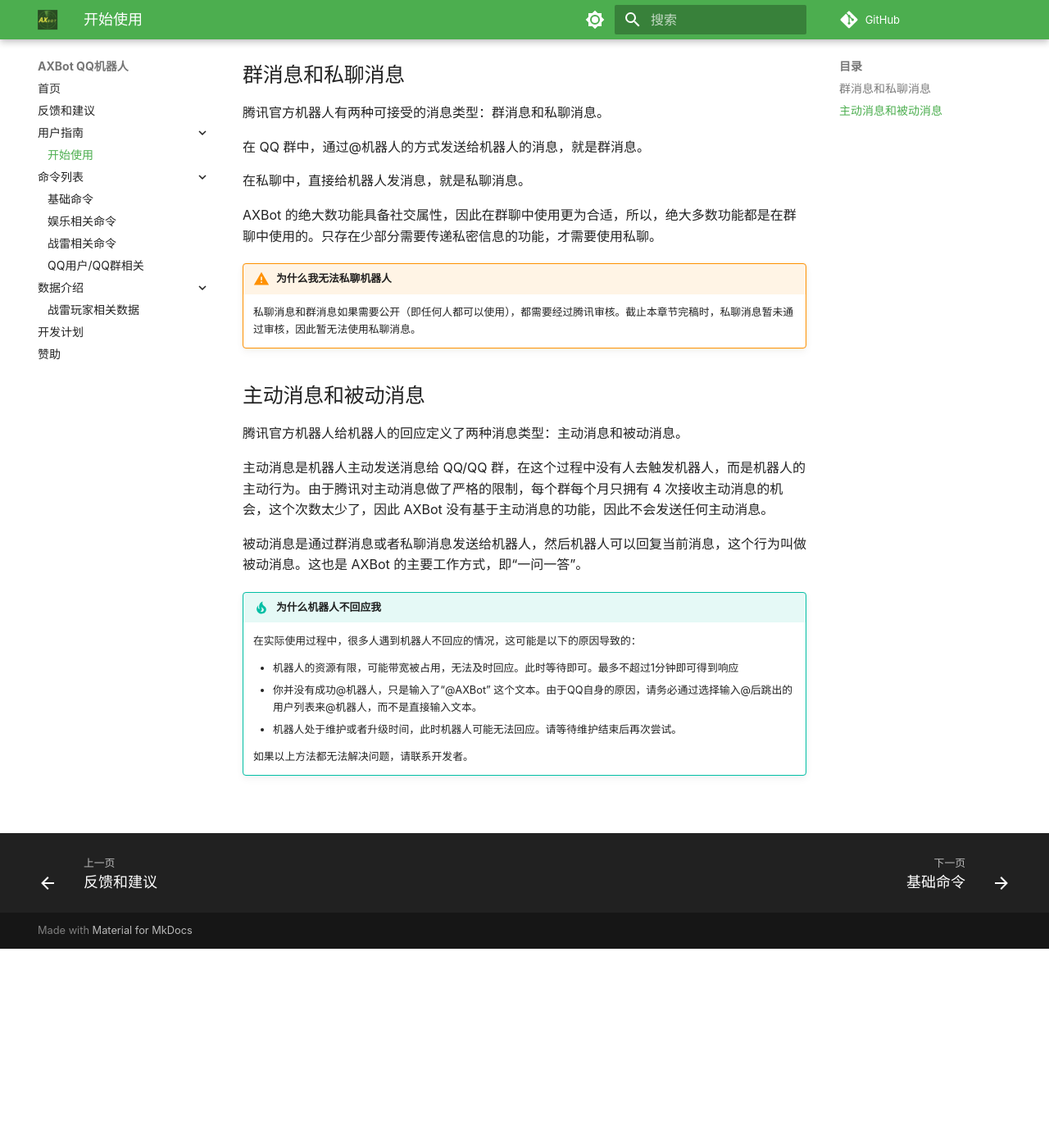
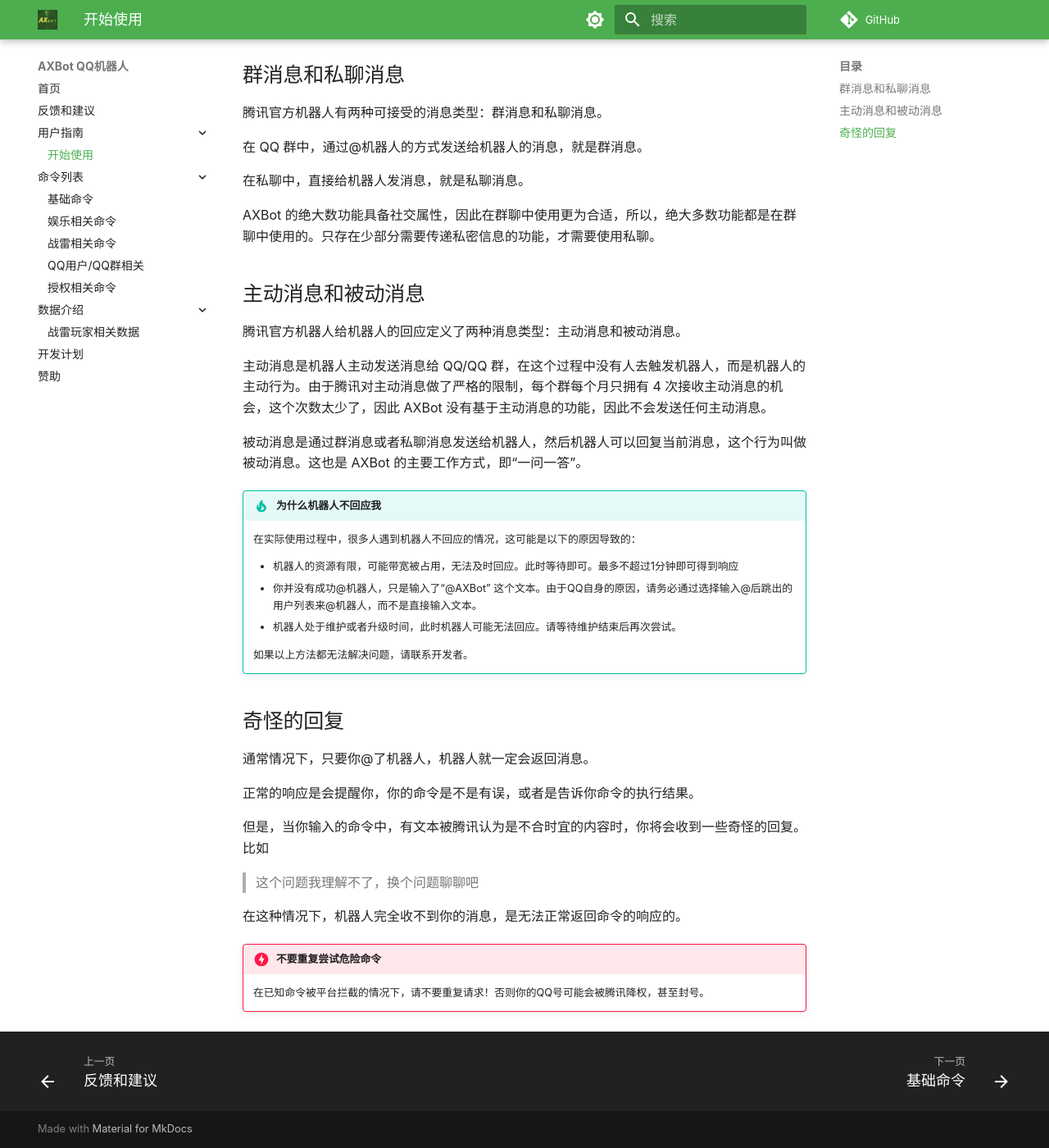
Before and after one commit to axiangcoding/axbot-qq-docs, an MkDocs documentation site: the page built from docs/user-guide/how-to-use.md, in a window 1280 px wide and 1400 px high, scrolled down 243 px. Shown: the whole window at 82% size. Built offline with MkDocs 1.6.1 and Material for MkDocs 9.7.7, drawn with Linux system fonts in a browser that asks for light colours; comment, search, counter and statistics services are not loaded.

Commit message:
更新文档

```diff
--- a/docs/user-guide/how-to-use.md
+++ b/docs/user-guide/how-to-use.md
@@ -12,10 +12,6 @@
 在私聊中，直接给机器人发消息，就是私聊消息。
 
 AXBot 的绝大数功能具备社交属性，因此在群聊中使用更为合适，所以，绝大多数功能都是在群聊中使用的。只存在少部分需要传递私密信息的功能，才需要使用私聊。
-
-!!! warning "为什么我无法私聊机器人"
-
-    私聊消息和群消息如果需要公开（即任何人都可以使用），都需要经过腾讯审核。截止本章节完稿时，私聊消息暂未通过审核，因此暂无法使用私聊消息。
 
 ## 主动消息和被动消息
 
@@ -34,3 +30,18 @@
     - 机器人处于维护或者升级时间，此时机器人可能无法回应。请等待维护结束后再次尝试。
 
     如果以上方法都无法解决问题，请联系开发者。
+
+## 奇怪的回复
+
+通常情况下，只要你@了机器人，机器人就一定会返回消息。
+
+正常的响应是会提醒你，你的命令是不是有误，或者是告诉你命令的执行结果。
+
+但是，当你输入的命令中，有文本被腾讯认为是不合时宜的内容时，你将会收到一些奇怪的回复。比如
+
+> 这个问题我理解不了，换个问题聊聊吧
+
+在这种情况下，机器人完全收不到你的消息，是无法正常返回命令的响应的。
+
+!!! danger "不要重复尝试危险命令"
+    在已知命令被平台拦截的情况下，请不要重复请求！否则你的QQ号可能会被腾讯降权，甚至封号。
--- a/mkdocs.yml
+++ b/mkdocs.yml
@@ -3,7 +3,6 @@
 
 repo_url: https://github.com/axiangcoding/axbot-qq-docs/
 edit_uri: blob/main/docs/
-
 
 theme:
   name: material
@@ -48,6 +47,7 @@
       - command-list/funny-cmd.md
       - command-list/wt-cmd.md
       - command-list/qq-group.md
+      - command-list/subscribe-cmd.md
   - 数据介绍:
       - data-intro/wt-player-data.md
   - roadmap.md
```
Also changed, not shown: docs/command-list/base-cmd.md (+2 -0 lines), docs/command-list/funny-cmd.md (+11 -1 lines), docs/command-list/qq-group.md (+2 -0 lines), docs/command-list/subscribe-cmd.md (added, +27 -0 lines), docs/command-list/wt-cmd.md (+3 -0 lines).
